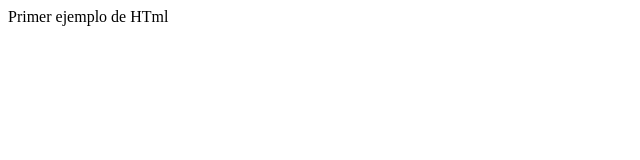
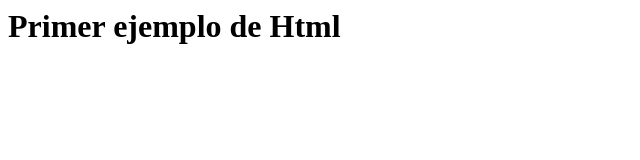
Before and after one commit to TANIA990/Repsitorio3CT, a plain HTML site: page public_html/index.html in a window 1280 px wide. Shown: the whole page, without its empty margins (0-640 px from the left). Drawn offline with Linux system fonts and the light colour scheme.

Commit message:
Se agrego un encabezado

```diff
--- a/public_html/index.html
+++ b/public_html/index.html
@@ -1,5 +1,5 @@
 <html>
 <body>
-  Primer ejemplo de HTml
+ <h1> Primer ejemplo de Html</h1>
   </body>
 </html>
```
